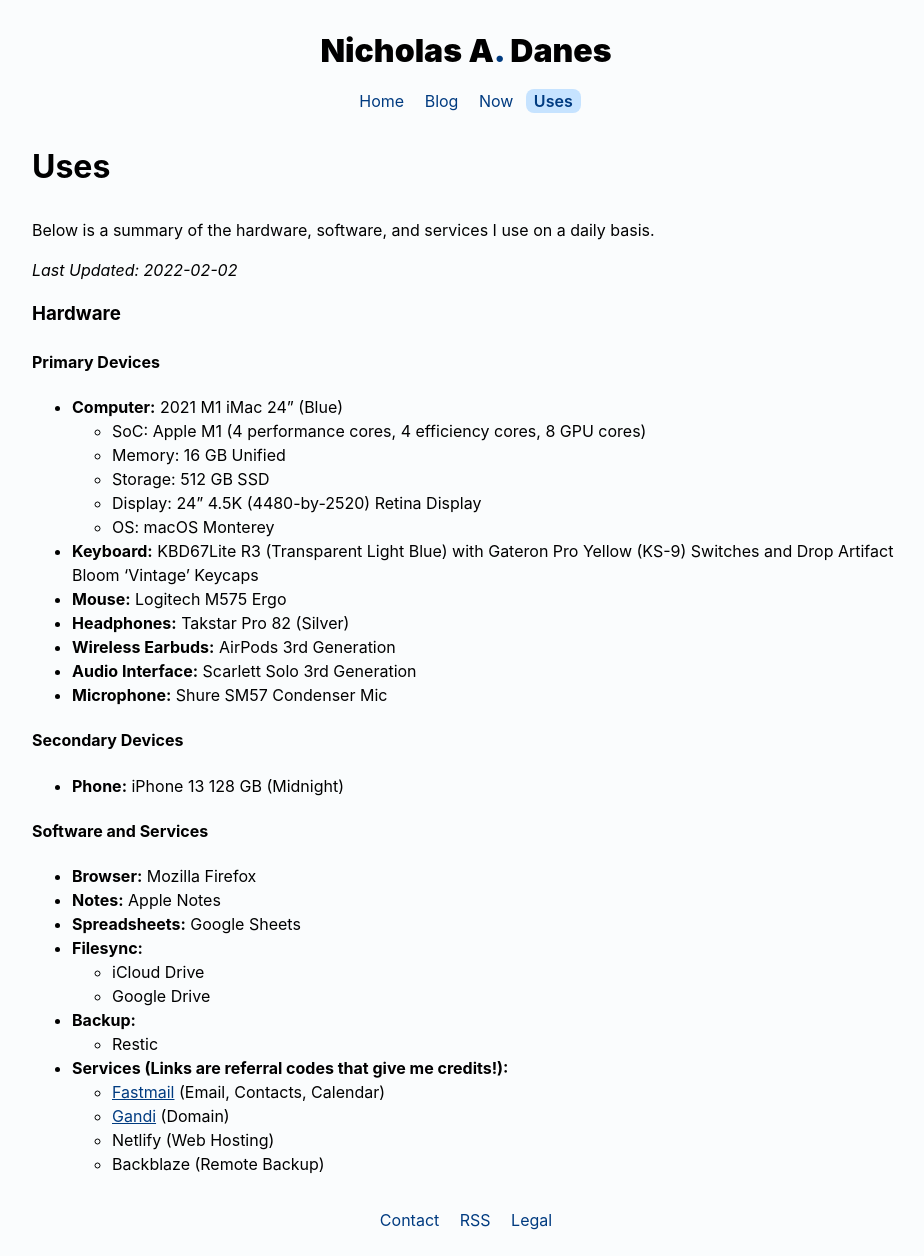
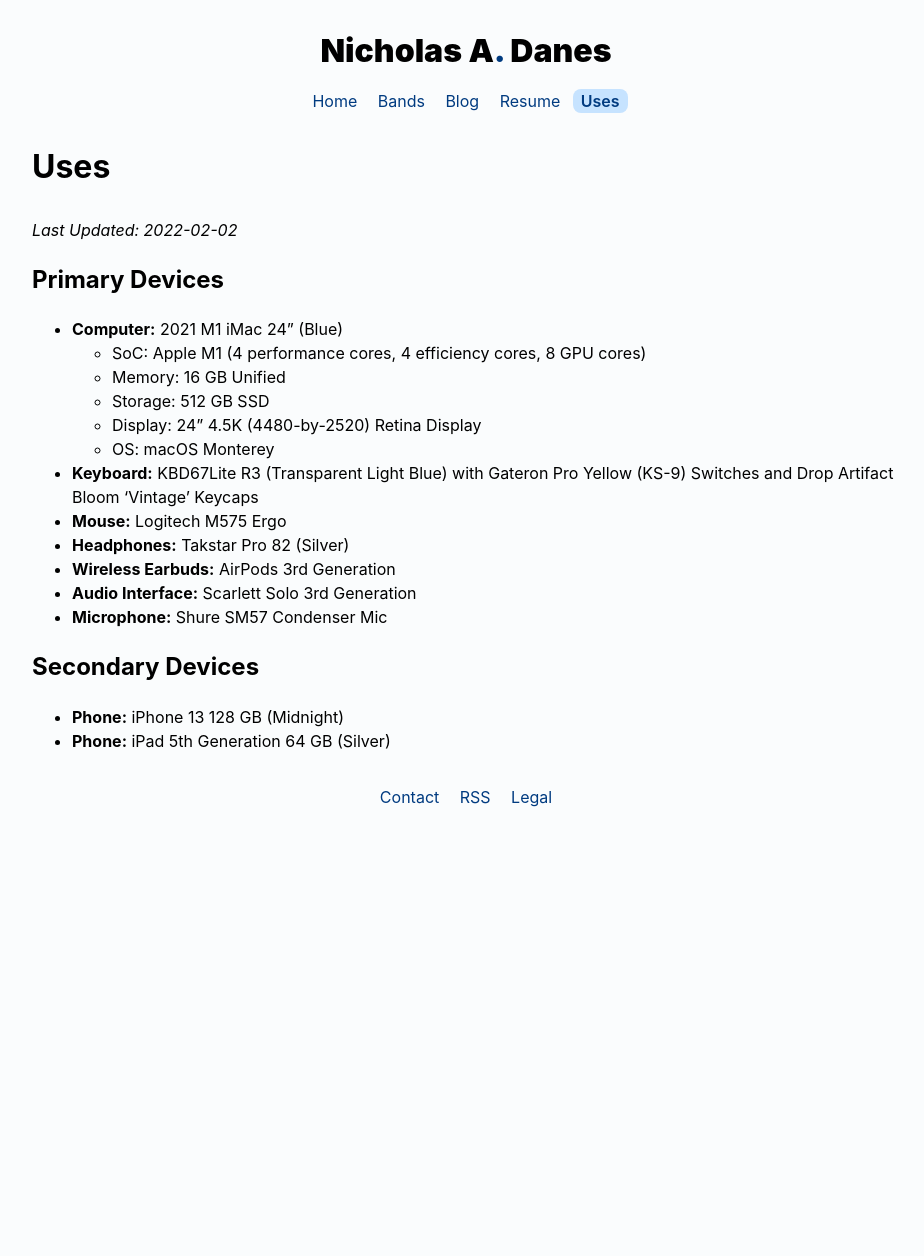
Before and after one commit to danesnick/old_website, a Jekyll site: the page built from uses.markdown, in a window 1280 px wide. Shown: the whole page, without its empty margins (174-1098 px from the left). Built offline with Jekyll 4.4.1, drawn with Linux system fonts in a browser that asks for light colours; after the commit the page ends 900 px from its top, so only the background shows below that.

Commit message:
Added bands and resume to navigation; removed now page

```diff
--- a/_includes/head.html
+++ b/_includes/head.html
@@ -7,7 +7,7 @@
    {% if page.title == "Home" %}
      <title>Nicholas Danes</title>
    {% else %}
-     <title> {{ page.title }} | Nicholas Danes</title>
+     <title> {{ page.title }} | Nicholas A. Danes, PhD</title>
    {%- endif -%}
    <link rel="stylesheet" href="{{ "/assets/css/style.css" | relative_url }}">
    <link rel="shortcut icon" type="image/png" href="{{ "/favicon.png" | relative_url}}">
--- a/_includes/nav.html
+++ b/_includes/nav.html
@@ -11,17 +11,24 @@
               {%- endif -%}
 	   </li>
 	    <li class="navigation">
+  	      {% if page.title == "Bands" %}
+		 <a class="current" href="{{ site.base_url }}/bands">{{ page.title}}</a>
+              {% else %}
+		 <a href="{{ site.base_url }}/bands">Bands</a>
+	      {%- endif -%}
+	    </li>
+	    <li class="navigation">
   	      {% if page.title == "Blog" %}
 		 <a class="current" href="{{ site.base_url }}/blog">{{ page.title}}</a>
               {% else %}
 		 <a href="{{ site.base_url }}/blog">Blog</a>
 	      {%- endif -%}
 	    </li>
-            <li class="navigation">
-   	      {% if page.title == "Now" %}
-		  <a class="current" href="{{ site.base_url }}/now">{{ page.title}}</a>
+	    <li class="navigation">
+  	      {% if page.title == "Resume" %}
+		 <a class="current" href="{{ site.base_url }}/resume">{{ page.title}}</a>
               {% else %}
-		 <a href="{{ site.base_url }}/now">Now</a>
+		 <a href="{{ site.base_url }}/resume">Resume</a>
 	      {%- endif -%}
 	    </li>
 	    <li class="navigation">
--- a/index.markdown
+++ b/index.markdown
@@ -29,11 +29,6 @@
 * Applied Mathematics
 * Scientific / High Performance Computing
 
-### More About Me
-
-* [Resume](/resume.pdf)
-* [My Bands](/bands)
-
 ### Where Else to Find Me
 
 * [Bandcamp](https://bandcamp.com/danesnick)
--- a/uses.markdown
+++ b/uses.markdown
@@ -5,13 +5,10 @@
 ---
 # Uses
 
-Below is a summary of the hardware, software, and services I use on a daily basis.
 
 *Last Updated: 2022-02-02*
 
-### Hardware
-
-#### Primary Devices
+## Primary Devices
 * **Computer:** 2021 M1 iMac 24" (Blue)
 	+ SoC: Apple M1 (4 performance cores, 4 efficiency cores, 8 GPU cores)
 	+ Memory: 16 GB Unified
@@ -25,22 +22,7 @@
 * **Audio Interface:** Scarlett Solo 3rd Generation
 * **Microphone:** Shure SM57 Condenser Mic
 
-#### Secondary Devices
+## Secondary Devices
 
 * **Phone:** iPhone 13 128 GB (Midnight)
-
-#### Software and Services
-
-* **Browser:** Mozilla Firefox
-* **Notes:** Apple Notes
-* **Spreadsheets:**  Google Sheets
-* **Filesync:**
-	+ iCloud Drive
-	+ Google Drive
-* **Backup:**
-	+ Restic
-* **Services (Links are referral codes that give me credits!):**
-	+ [Fastmail](https://ref.fm/u24999624) (Email, Contacts, Calendar)
-	+ [Gandi](https://gandi.link/f/c862dae1) (Domain)
-	+ Netlify (Web Hosting)
-	+ Backblaze (Remote Backup)
+* **Phone:** iPad 5th Generation 64 GB (Silver)
```
Also changed, not shown: now.markdown (deleted, +0 -109 lines), 1 other file.
